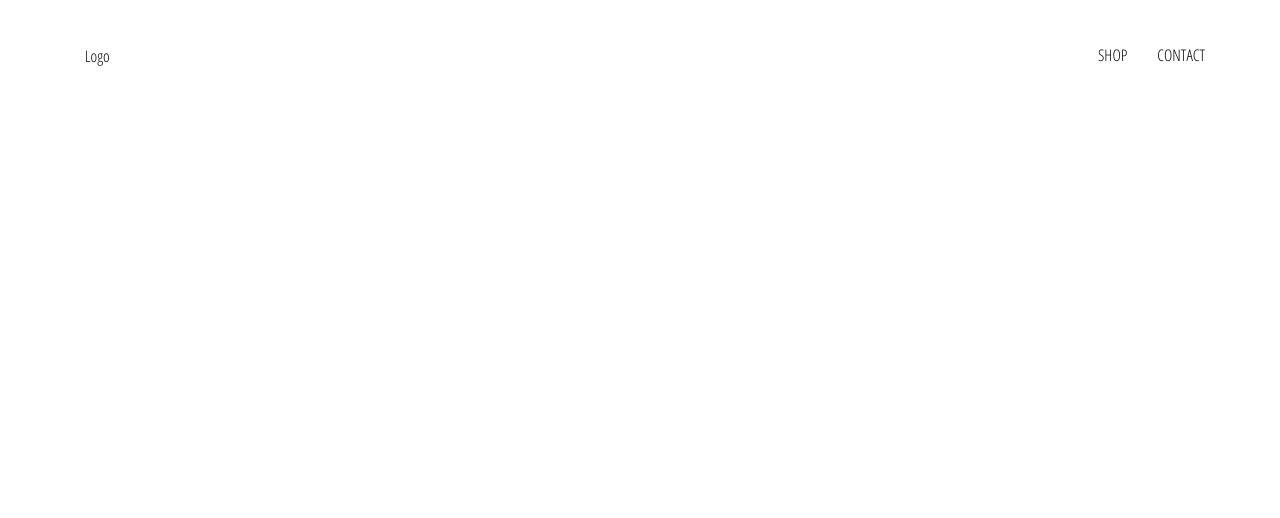
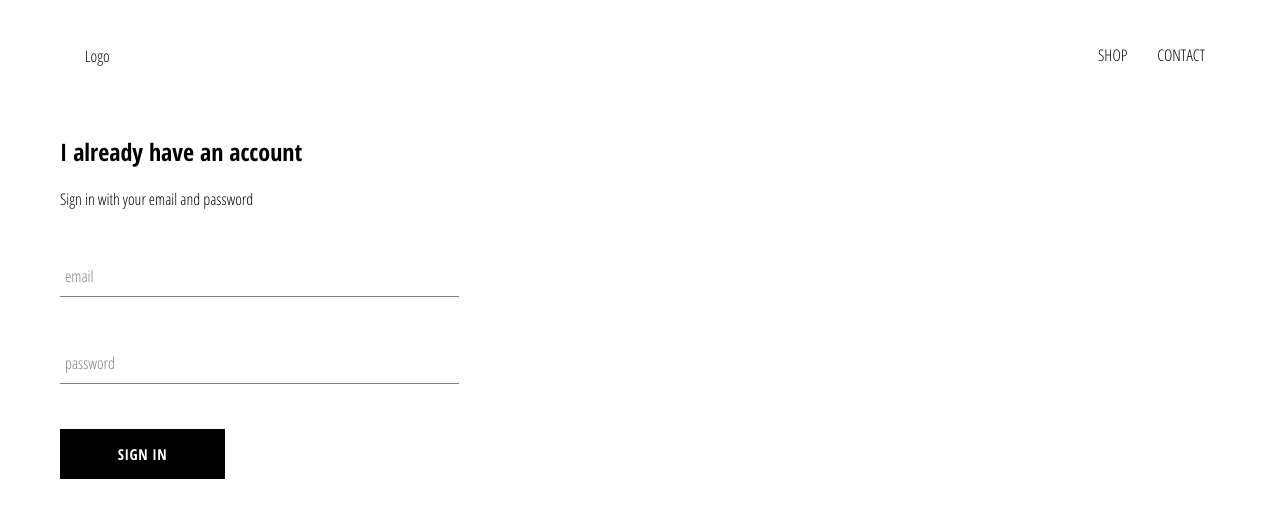
Before and after one commit to nathanpeter636/e-commerce-app, a React (Create React App) app: page /signin in a window 1280 px wide. Shown: the top 518 px of the page. Built offline with nearby package versions, Linux system fonts and the light colour scheme.

Commit message:
creating signin page and sign in components, form-input, custom-buttom & sign in comps

```diff
--- a/src/App.js
+++ b/src/App.js
@@ -12,6 +12,8 @@
 import './App.css'
 import ScrollToTop from './components/ScrollToTop';
 
+import SignInSignOutPage from './pages/sign-in-sign-out/SignInSignOutPage'
+
 
 
 function App() {
@@ -24,6 +26,7 @@
 
     <Route exact path='/' component={Homepage} />
     <Route path='/shop' component={ShopPage} />
+    <Route path='/signin' component={SignInSignOutPage} />
     </Switch>
     </>
   );
--- /dev/null
+++ b/src/components/custom-button/CustomButton.js
@@ -0,0 +1,14 @@
+import React from 'react'
+
+
+import './custombutton.styles.scss'
+
+function CustomButton({ children, ...otherProps}) {
+    return (
+       <button className="custom-button" {...otherProps}>
+            {children}
+       </button>
+    )
+}
+
+export default CustomButton;
--- /dev/null
+++ b/src/components/custom-button/custombutton.styles.scss
@@ -0,0 +1,22 @@
+.custom-button {
+  min-width: 165px;
+  width: auto;
+  height: 50px;
+  letter-spacing: 0.5px;
+  line-height: 50px;
+  padding: 0 35px 0 35px;
+  font-size: 15px;
+  background-color: black;
+  color: white;
+  text-transform: uppercase;
+  font-family: 'Open Sans Condensed';
+  font-weight: bolder;
+  border: none;
+  cursor: pointer;
+
+  &:hover {
+    background-color: white;
+    color: black;
+    border: 1px solid black;
+  }
+}
--- /dev/null
+++ b/src/components/form-input/FormInput.js
@@ -0,0 +1,20 @@
+import React from 'react'
+
+import './FormInput.styles.scss'
+
+const FormInput = ({ handleChange, label, ...otherProps }) => (
+    <div className='group'>
+      <input className='form-input' onChange={handleChange} {...otherProps} />
+      {label ? (
+        <label
+          className={`${
+            otherProps.value.length ? 'shrink' : ''
+          } form-input-label`}
+        >
+          {label}
+        </label>
+      ) : null}
+    </div>
+  );
+
+export default FormInput
--- /dev/null
+++ b/src/components/form-input/FormInput.styles.scss
@@ -0,0 +1,54 @@
+$sub-color: grey;
+$main-color: black;
+
+@mixin shrinkLabel {
+  top: -14px;
+  font-size: 12px;
+  color: $main-color;
+}
+
+.group {
+  position: relative;
+  margin: 45px 0;
+
+  .form-input {
+    background: none;
+    background-color: white;
+    color: $sub-color;
+    font-size: 18px;
+    padding: 10px 10px 10px 5px;
+    display: block;
+    width: 100%;
+    border: none;
+    border-radius: 0;
+    border-bottom: 1px solid $sub-color;
+    margin: 25px 0;
+
+    &:focus {
+      outline: none;
+    }
+
+    &:focus ~ .form-input-label {
+      @include shrinkLabel();
+    }
+  }
+
+  input[type='password'] {
+    letter-spacing: 0.3em;
+  }
+
+  .form-input-label {
+    color: $sub-color;
+    font-size: 16px;
+    font-weight: normal;
+    position: absolute;
+    pointer-events: none;
+    left: 5px;
+    top: 10px;
+    transition: 300ms ease all;
+
+    &.shrink {
+      @include shrinkLabel();
+    }
+  }
+}
--- /dev/null
+++ b/src/components/sign-in/SignIn.js
@@ -0,0 +1,68 @@
+import React, { Component } from "react";
+
+
+import FormInput from '../form-input/FormInput'
+
+import CustomButton from '../custom-button/CustomButton'
+
+import './signin.styles.scss'
+
+class SignIn extends Component {
+  constructor(props) {
+    super(props);
+
+    this.state = {
+      email: "",
+      password: "",
+    };
+  }
+
+  handleSumbit = (event) => {
+    event.preventDefault();
+
+    this.setState({ email: "", password: "" });
+  };
+
+  handleChange = (event) => {
+      const {value, name} = event.target
+
+
+
+      this.setState({ [name] : value})
+  }
+
+  render() {
+    return (
+      <div className="sign-in">
+        <h2>I already have an account</h2>
+        <span>Sign in with your email and password</span>
+
+        <form onSubmit={this.handleSumbit}>
+          <FormInput
+          name="email"
+          type="email"
+          value={this.state.email}
+          label='email'
+          handleChange={this.handleChange}
+          required />
+
+          <FormInput
+            name="password"
+            type="password"
+            label='password'
+            value={this.state.password}
+            handleChange={this.handleChange}
+            required
+          />
+
+
+          <CustomButton type="submit" value="Submit Form">
+              Sign In
+          </CustomButton>
+        </form>
+      </div>
+    );
+  }
+}
+
+export default SignIn;
--- /dev/null
+++ b/src/components/sign-in/signin.styles.scss
@@ -0,0 +1,9 @@
+.sign-in {
+    width: 30vw;
+    display: flex;
+    flex-direction: column;
+
+        .title {
+            margin: 10px 0;
+        }
+}
--- /dev/null
+++ b/src/pages/sign-in-sign-out/SignInSignOutPage.js
@@ -0,0 +1,16 @@
+import React from 'react'
+
+import './SignInSignOutPage.styles.scss'
+
+import SignIn from '../../components/sign-in/SignIn'
+
+
+function SignInSignOutPage() {
+    return (
+        <SignIn className='sing-in-and-sign-up'>
+
+        </SignIn>
+    )
+}
+
+export default SignInSignOutPage
```
Also changed, not shown: src/pages/sign-in-sign-out/SignInSignOutPage.styles.scss (added).
